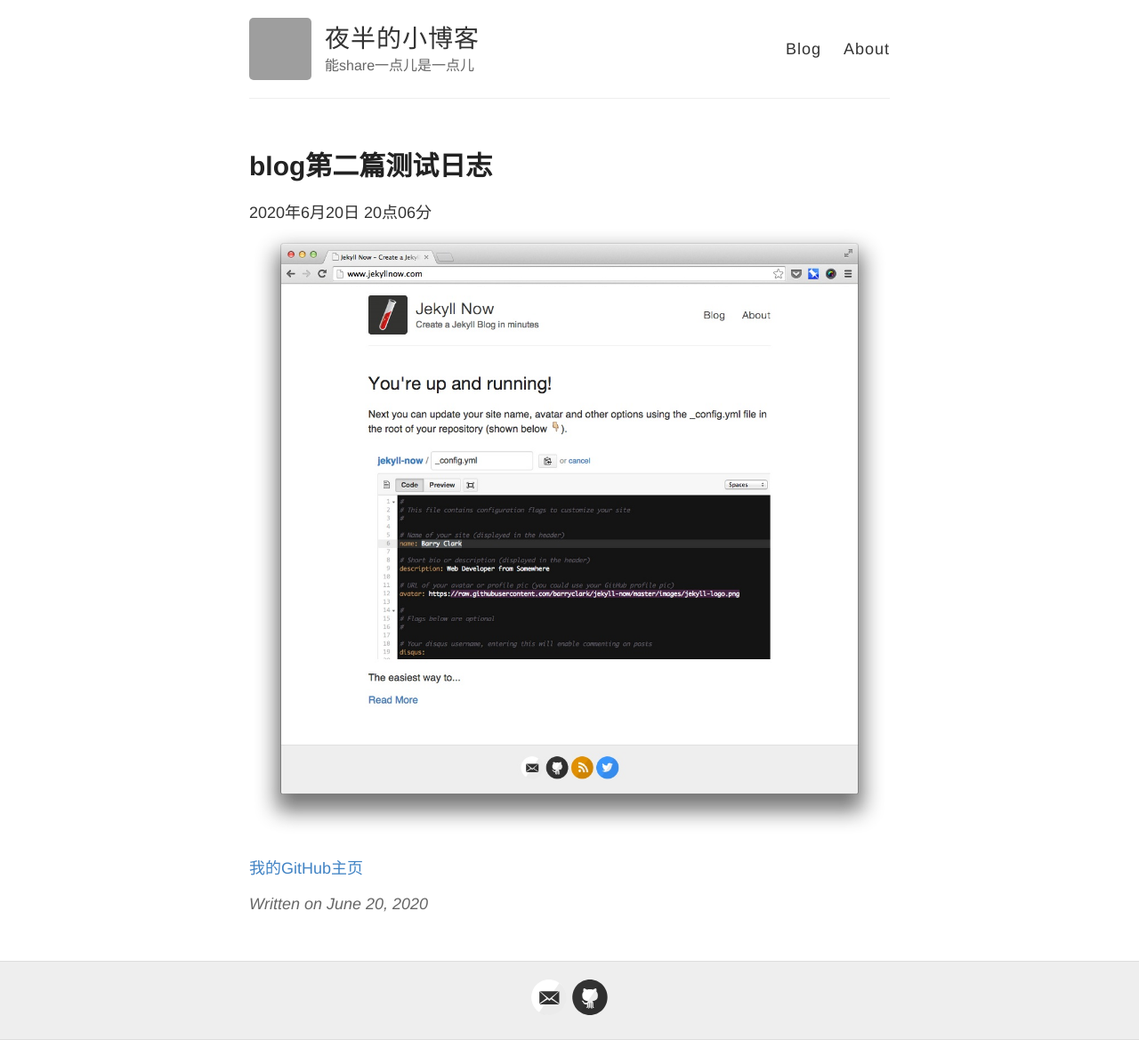
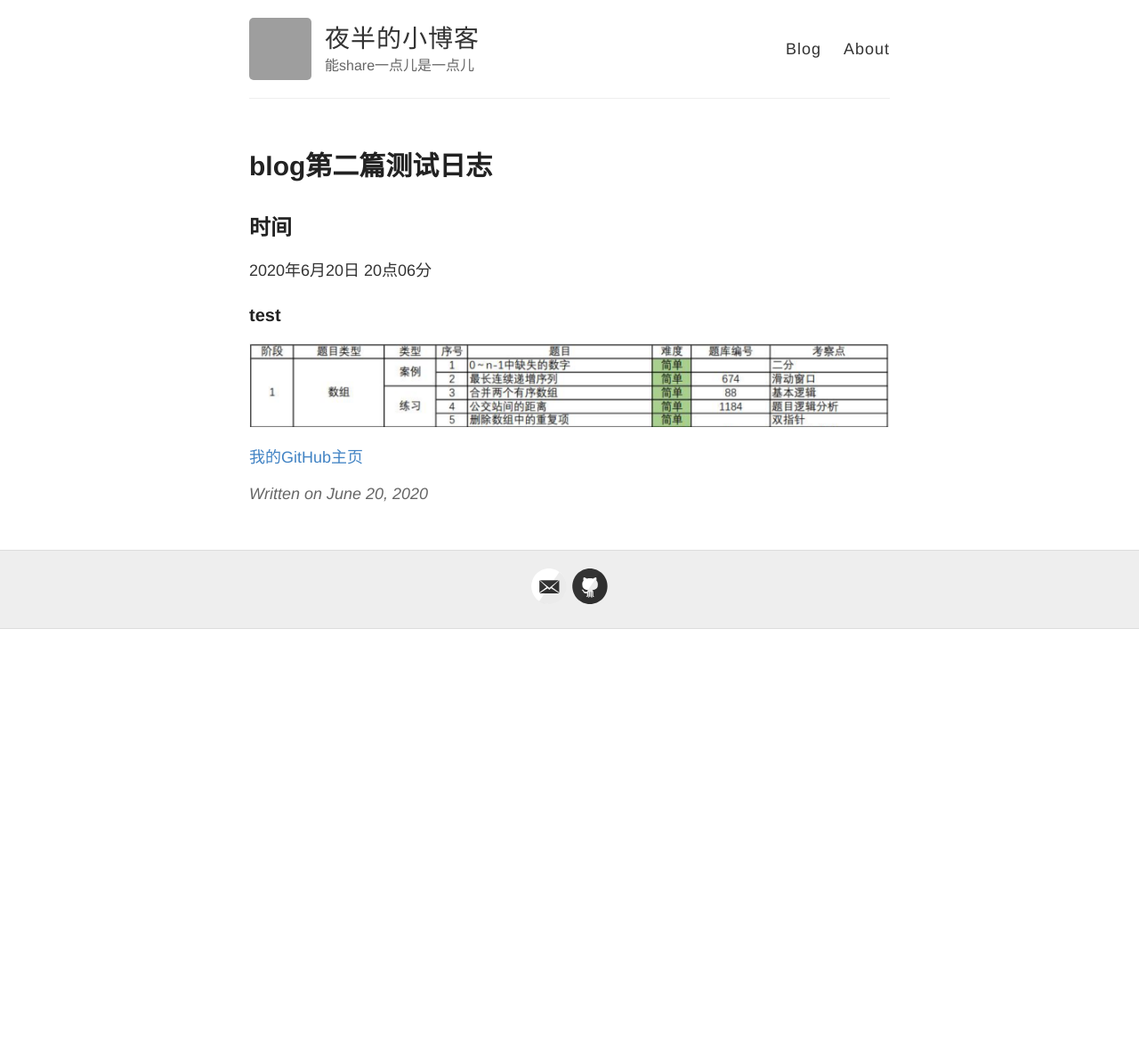
Before and after one commit to GGBOMD/ggbomd.github.io, a Jekyll site: the page built from _posts/2020-6-20-second.md, in a window 1280 px wide. Shown: the whole page at 89% size. Built offline with Jekyll 4.4.1, drawn with Linux system fonts in a browser that asks for light colours; after the commit the page ends 900 px from its top, so only the background shows below that; grey boxes are pictures that could not be loaded.

Commit message:
Update 2020-6-20-second.md

```diff
--- a/_posts/2020-6-20-second.md
+++ b/_posts/2020-6-20-second.md
@@ -2,8 +2,9 @@
 layout: post
 title: blog第二篇测试日志
 ---
-
+## 时间
 2020年6月20日 20点06分
-![Jekyll Now Theme Screenshot](/images/jekyll-now-theme-screenshot.jpg "Jekyll Now Theme Screenshot")
+### test
+![All-algorithm](/images/All-algorithm.png "All-algorithm")
 
  [我的GitHub主页](https://github.com/GGBOMD)
```
